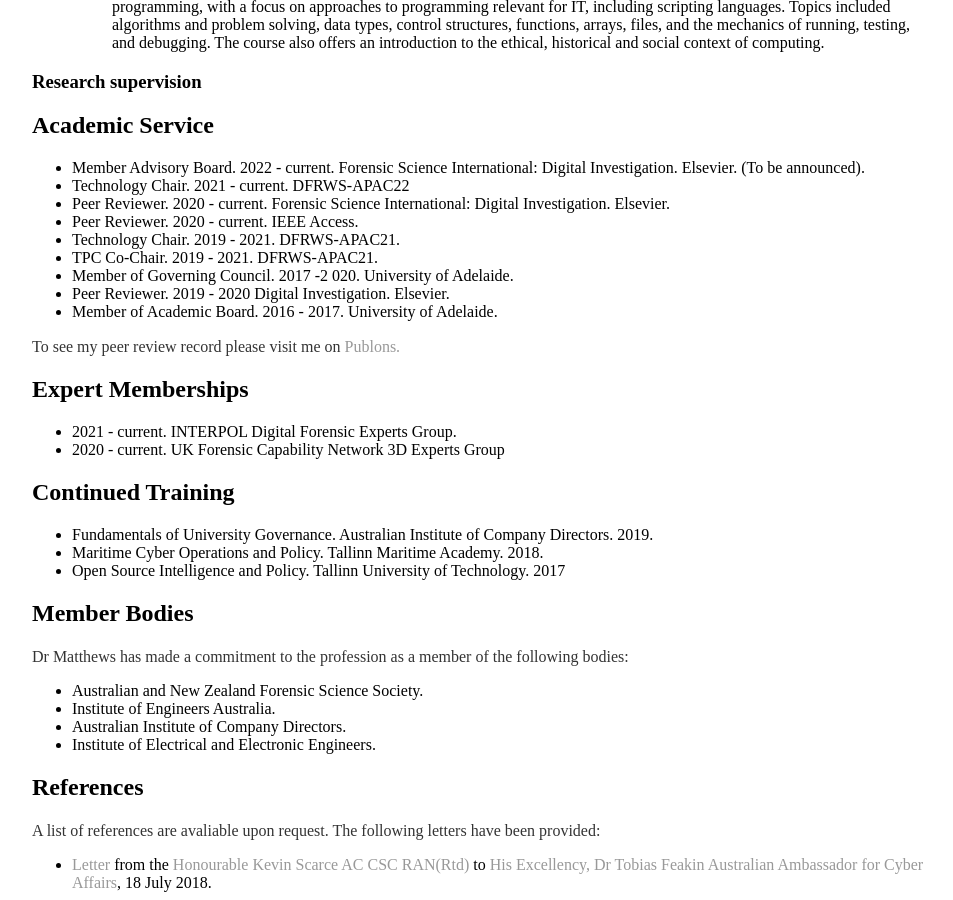
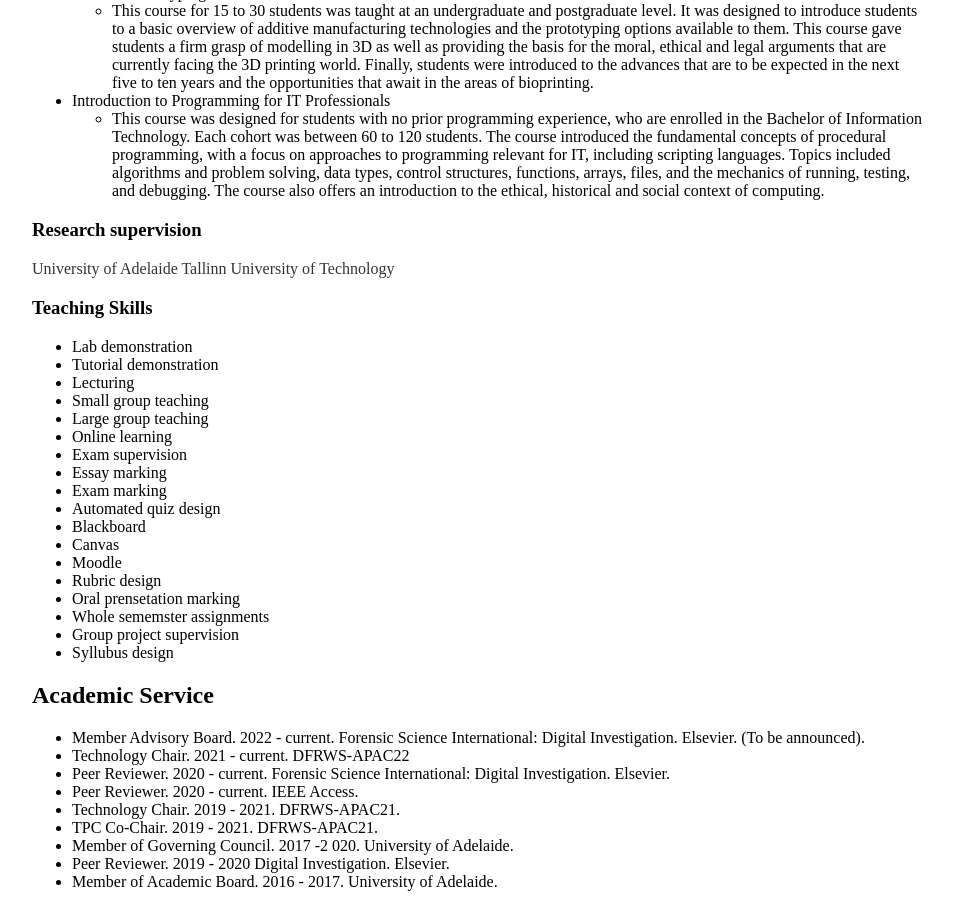
Before and after one commit to rhematt/rhematt.github.io, a Jekyll site: the page built from cv/index.md, in a window 1280 px wide and 900 px high, scrolled down 5012 px. Shown: the whole window, without its empty margins (160-1113 px from the left). Built offline with Jekyll 4.4.1, drawn with Linux system fonts in a browser that asks for light colours; our own code applies the rules of GitHub Pages for plain Markdown files; some of the changed text lies outside the part shown.

Commit message:
Update index.md

```diff
--- a/cv/index.md
+++ b/cv/index.md
@@ -5,6 +5,13 @@
 ---
 
 To download this CV, simply print to PDF using your browser.
+
+---
+### Developer Note
+
+
+*2021-11-29*: This page is currently being updated and is not fully reflective of all experience. Information is current, but not exhaustive.
+---
 
 # Dr Richard Matthews
 <address>
@@ -162,30 +169,60 @@
 
 ## Teaching Experience
 
+### Academic Appointments
+
+
 - Design and innovation
 - 3D Print Prototyping
 - Electrical and Electronic Engineering IB
 - Analog Electronics
 - Digital Electronics
--
 
 
-## Course Development
+
+### Course Development
 Dr Matthews has been involved in the design or redesign of the following courses:
 
 - Design and innovation
 	- This core course for between 60 to 120 students introduced the engineering processes of planning, design and innovation, including ethical, social and environmental responsibilities of professional engineers to undergraduates in the electrical and electronic bachelor suite of programs. Topics include; The work of engineers and their outputs; systems engineering concepts; the life cycle of systems; risk, safety and sustainability; the engineering method; design thinking; innovation and creation; managing engineering projects; engineering and business; engineering and society; regulations and social constraints; ethics; working in teams; professional competencies.
 
+
 - Engineering Technology and Digital Design
 	- This core course for 12 to 25 students was designed for the undergraduate level. It provided an introduction to the role of an engineering technologist. It started with the development of technical and professional attributes essential to perform this role effectively. Through participation in the learning activities, students developed interpersonal communication and professional skills. Hands on experience with a modern digital design software suite commensurate with defence industry practices was also included. This course was delivered in a mixed mode, with intensive lectures complemented by workshops throughout the semester. Assessments were a mixture of assignments, presentations and lab exercises. Half way through this course the teaching was converted to online only due to the covid 19 pandemic.
+
 
 - 3D Print Prototyping
 	- This course for 15 to 30 students was taught at an undergraduate and postgraduate level. It was designed to introduce students to a basic overview of additive manufacturing technologies and the prototyping options available to them. This course gave students a firm grasp of modelling in 3D as well as providing the basis for the moral, ethical and legal arguments that are currently facing the 3D printing world. Finally, students were introduced to the advances that are to be expected in the next five to ten years and the opportunities that await in the areas of bioprinting.
 
+
 - Introduction to Programming for IT Professionals
 	- This course was designed for students with no prior programming experience, who are enrolled in the Bachelor of Information Technology. Each cohort was between 60 to 120 students. The course introduced the fundamental concepts of procedural programming, with a focus on approaches to programming relevant for IT, including scripting languages. Topics included algorithms and problem solving, data types, control structures, functions, arrays, files, and the mechanics of running, testing, and debugging. The course also offers an introduction to the ethical, historical and social context of computing.
 
+
 ### Research supervision
+
+University of Adelaide
+Tallinn University of Technology
+
+### Teaching Skills
+- Lab demonstration
+- Tutorial demonstration
+- Lecturing
+- Small group teaching
+- Large group teaching
+- Online learning
+- Exam supervision
+- Essay marking
+- Exam marking
+- Automated quiz design
+- Blackboard
+- Canvas
+- Moodle
+- Rubric design
+- Oral prensetation marking
+- Whole sememster assignments
+- Group project supervision
+- Syllubus design
 
 ## Academic Service
 - Member Advisory Board. 2022 - current. Forensic Science International: Digital Investigation. Elsevier. (To be announced).
```
